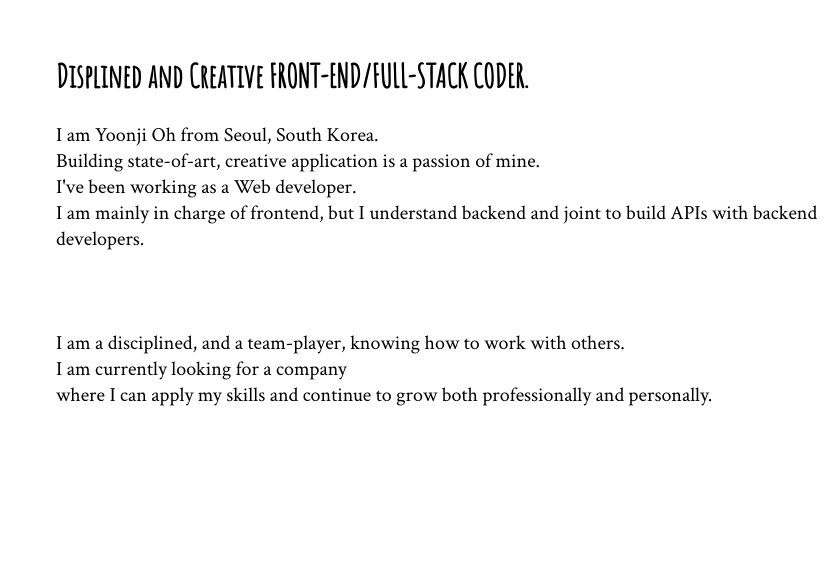
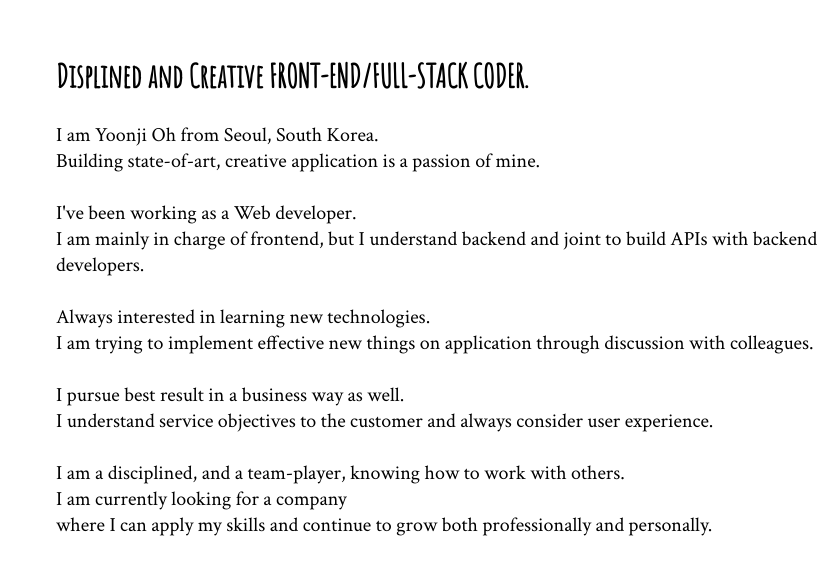
Before and after one commit to toletole412/portfolio, a plain HTML site: page index.html in a window 1280 px wide. Shown: the part 820-1408 px from the top of the page, 456-1280 px from the left. Drawn offline with Linux system fonts and the light colour scheme.

Commit message:
change content

```diff
--- a/index.html
+++ b/index.html
@@ -35,9 +35,15 @@
         <h1 style="font-size: 2rem;" >Displined and Creative FRONT-END/FULL-STACK CODER.</h1>
         <p class="explanation" style="font-size: 20px">
           I am Yoonji Oh from Seoul, South Korea. <br />Building state-of-art, creative application is a passion of mine.
+          <br />
           <br />I've been working as a Web developer.
           <br />I am mainly in charge of frontend, but I understand backend and joint to build APIs with backend developers.<br />
           <br />
+           Always interested in learning new technologies.
+          <br />I am trying to implement effective new things on application through discussion with colleagues.
+          <br />
+          <br />I pursue best result in a business way as well.
+          <br />I understand service objectives to the customer and always consider user experience.
           <br />
           <br />I am a disciplined, and a team-player, knowing how to work with others.
           <br />I am currently looking for a company <br />where I can apply my skills and continue to grow both professionally and personally.
```
